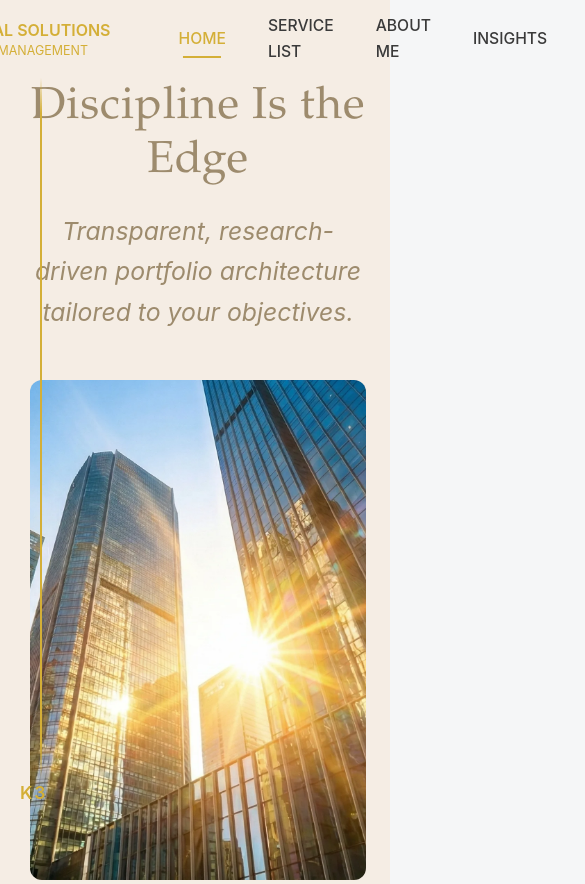
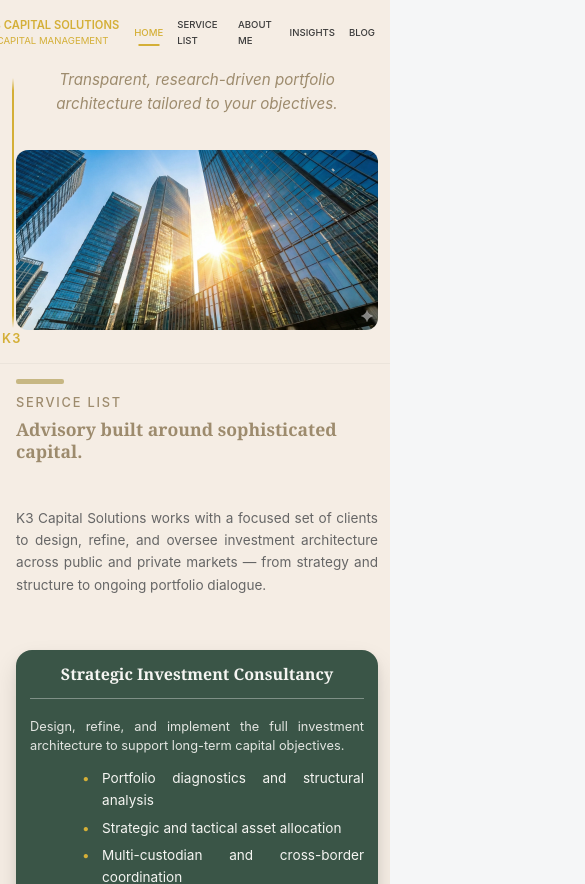
Before and after one commit to indarss/K3CapitalSolutions, a Next.js app: page / in a window 390 px wide. Shown: the top 884 px of the page, 585 px wide, since content can reach past the window. Built offline with nearby package versions, Linux system fonts and the light colour scheme.

Commit message:
blog cleanups and compatibility with cell fixes
blog cleanups and compatibility with cell fixes

```diff
--- a/app/globals.css
+++ b/app/globals.css
@@ -352,6 +352,11 @@ section#blog h3 {
 
 section#blog p,
 section#blog .meta {
+  color: #555;
+}
+
+section#blog ul li,
+section#blog ol li {
   color: #555;
 }
 
@@ -1243,16 +1248,478 @@ section#about .profile-photo-caption {
 }
 
 @media (max-width: 768px) {
-  .hero.rockco-hero {
-    padding: 70px 0 70px;
+  /* ===== LAYOUT & SPACING ===== */
+  .container {
+    padding: 0 16px;
+    padding-left: 22px;
+    max-width: 100%;
   }
 
+  body {
+    font-size: 15px;
+  }
+
+  /* ===== NAVIGATION ===== */
+  .nav-inner {
+    gap: 20px;
+    padding-left: 16px;
+  }
+
+  .brand {
+    margin-left: -50px;
+  }
+
+  .brand-name {
+    font-size: 0.85rem;
+  }
+
+  .brand-tagline {
+    font-size: 0.65rem;
+  }
+
+  .nav-links {
+    gap: 14px;
+    flex: 1;
+  }
+
+  .nav-links a {
+    font-size: 0.75rem;
+    padding: 0 6px;
+  }
+
+  /* ===== SIDEBAR ===== */
+  .sidebar-k3 {
+    width: 50px;
+  }
+
+  .sidebar-line {
+    margin-left: 20px;
+    height: 400px;
+  }
+
+  .sidebar-text {
+    margin-left: 5px;
+    font-size: 0.9rem;
+    top: calc(var(--nav-height) + 80px);
+  }
+
+  /* ===== HERO SECTION ===== */
+  .hero.rockco-hero {
+    padding: 50px 0 40px;
+    margin-top: -80px;
+  }
+
+  .hero-title {
+    font-size: clamp(1.8rem, 5vw, 2.2rem);
+    margin-bottom: 16px;
+  }
+
+  .hero-subtext {
+    font-size: 1.1rem;
+    margin-bottom: 24px;
+  }
+
+  .hero-image {
+    height: 300px;
+  }
+
+  .highlight-bar {
+    width: 32px;
+  }
+
+  /* ===== SERVICES SECTION ===== */
+  .services-section {
+    padding: 20px 0 80px;
+  }
+
+  .services-title {
+    font-size: clamp(1.5rem, 4vw, 1.8rem);
+  }
+
+  .services-intro {
+    font-size: 0.9rem;
+    margin-top: 20px;
+  }
+
+  .services-grid {
+    grid-template-columns: 1fr;
+    gap: 20px;
+  }
+
+  .service-card--color {
+    padding: 20px;
+  }
+
+  .service-card--color h3 {
+    font-size: 1.3rem;
+  }
+
+  .service-card--color p {
+    font-size: 0.9rem;
+  }
+
+  /* ===== HERO CONTENT LAYOUT ===== */
+  div[style*="display: flex"][style*="gap: 60px"] {
+    gap: 30px !important;
+    flex-direction: column !important;
+  }
+
+  /* ===== PROFILE SECTION ===== */
   .profile-photo {
-    width: 200px;
+    width: 180px;
+    height: 180px;
+  }
+
+  .profile-grid {
+    grid-template-columns: 1fr;
+    gap: 30px;
+  }
+
+  /* ===== INSIGHTS SECTION ===== */
+  .insights-grid {
+    grid-template-columns: 1fr;
+    gap: 20px;
+  }
+
+  /* ===== BLOG SECTION ===== */
+  section#blog {
+    padding-left: 0;
+  }
+
+  .blog-grid-latest {
+    grid-template-columns: 1fr;
+  }
+
+  .blog-grid-archive {
+    grid-template-columns: 1fr;
+  }
+
+  /* ===== BUTTONS ===== */
+  .btn {
+    padding: 10px 20px;
+    font-size: 0.9rem;
+  }
+
+  /* ===== TYPOGRAPHY ===== */
+  h1 {
+    font-size: clamp(1.8rem, 5vw, 2.4rem);
+  }
+
+  h2 {
+    font-size: clamp(1.4rem, 4vw, 1.8rem);
+  }
+
+  h3 {
+    font-size: 1.1rem;
+  }
+
+  p {
+    font-size: 0.95rem;
+    line-height: 1.6;
+  }
+
+  .hero-eyebrow {
+    font-size: 0.8rem;
+  }
+
+  /* ===== FOOTER ===== */
+  .footer-grid {
+    grid-template-columns: 1fr;
+    gap: 24px;
+  }
+
+  .footer {
+    padding: 30px 0 20px;
+  }
+
+  .footer-logo {
+    width: 140px;
+  }
+}
+
+@media (max-width: 640px) {
+  /* ===== EXTRA SMALL DEVICES ===== */
+  .container {
+    padding: 0 12px;
+    padding-left: 18px;
+  }
+
+  /* ===== NAVIGATION ===== */
+  .nav-wrapper {
+    height: 70px;
+  }
+
+  .nav-inner {
+    gap: 12px;
+    padding-left: 12px;
+  }
+
+  .brand {
+    margin-left: -40px;
+  }
+
+  .brand-name {
+    font-size: 0.75rem;
+  }
+
+  .brand-tagline {
+    font-size: 0.6rem;
+  }
+
+  .nav-links {
+    gap: 8px;
+  }
+
+  .nav-links a {
+    font-size: 0.65rem;
+    padding: 0 4px;
+  }
+
+  /* ===== SIDEBAR ===== */
+  .sidebar-k3 {
+    width: 40px;
+  }
+
+  .sidebar-line {
+    margin-left: 15px;
+    height: 300px;
+  }
+
+  .sidebar-text {
+    font-size: 0.8rem;
+    margin-left: 2px;
+  }
+
+  /* ===== HERO ===== */
+  .hero.rockco-hero {
+    padding: 40px 0 30px;
+    margin-top: -70px;
+  }
+
+  .hero-title {
+    font-size: clamp(1.4rem, 5vw, 1.8rem);
+    margin-bottom: 12px;
+  }
+
+  .hero-subtext {
+    font-size: 0.95rem;
+    margin-bottom: 20px;
+  }
+
+  .hero-image {
     height: 200px;
   }
 
-  section#blog {
-    padding-left: 0;
+  /* ===== SERVICES ===== */
+  .services-section {
+    padding: 15px 0 60px;
+  }
+
+  .services-title {
+    font-size: clamp(1.2rem, 4vw, 1.5rem);
+  }
+
+  .services-intro {
+    font-size: 0.85rem;
+    margin-top: 15px;
+  }
+
+  .service-card--color {
+    padding: 16px;
+    margin-bottom: 10px;
+  }
+
+  .service-card--color h3 {
+    font-size: 1.1rem;
+    margin-bottom: 8px;
+  }
+
+  .service-card--color p {
+    font-size: 0.85rem;
+    line-height: 1.5;
+  }
+
+  .service-card-list {
+    font-size: 0.85rem;
+  }
+
+  /* ===== TYPOGRAPHY ===== */
+  h1 {
+    font-size: clamp(1.4rem, 4vw, 1.8rem);
+    margin-bottom: 0.5em;
+  }
+
+  h2 {
+    font-size: clamp(1.2rem, 3.5vw, 1.5rem);
+  }
+
+  h3 {
+    font-size: 1rem;
+  }
+
+  p {
+    font-size: 0.9rem;
+    line-height: 1.55;
+  }
+
+  /* ===== FORMS ===== */
+  input[type="text"],
+  input[type="email"],
+  textarea {
+    font-size: 16px !important;
+    padding: 10px 12px !important;
+  }
+
+  /* ===== PROFILE ===== */
+  .profile-photo {
+    width: 150px;
+    height: 150px;
+  }
+
+  /* ===== BUTTONS ===== */
+  .btn {
+    padding: 9px 18px;
+    font-size: 0.85rem;
+    width: 100%;
+  }
+
+  .hero-actions {
+    flex-direction: column;
+    gap: 10px;
+  }
+
+  /* ===== SPACING ===== */
+  section {
+    padding: 40px 0 60px;
+  }
+
+  .hero-grid {
+    gap: 20px;
+  }
+
+  /* ===== FOOTER ===== */
+  .footer {
+    padding: 25px 0 15px;
+  }
+
+  .footer-logo {
+    width: 120px;
+  }
+
+  footer p {
+    font-size: 0.85rem;
   }
 }
+
+@media (max-width: 480px) {
+  /* ===== PHONES ONLY ===== */
+  .container {
+    padding: 0 12px;
+    padding-left: 16px;
+  }
+
+  /* ===== NAVIGATION ===== */
+  .nav-wrapper {
+    height: 65px;
+  }
+
+  .brand {
+    margin-left: -30px;
+  }
+
+  .brand-name {
+    font-size: 0.7rem;
+  }
+
+  .nav-links a {
+    font-size: 0.6rem;
+    padding: 0 3px;
+  }
+
+  /* ===== SIDEBAR ===== */
+  .sidebar-k3 {
+    width: 35px;
+  }
+
+  .sidebar-line {
+    margin-left: 12px;
+    height: 250px;
+  }
+
+  /* ===== MAIN CONTENT ===== */
+  .hero.rockco-hero {
+    padding: 35px 0 25px;
+  }
+
+  .hero-title {
+    font-size: clamp(1.2rem, 4vw, 1.6rem);
+  }
+
+  .hero-image {
+    height: 180px;
+  }
+
+  .services-title {
+    font-size: clamp(1.1rem, 3vw, 1.3rem);
+  }
+
+  h1 {
+    font-size: clamp(1.2rem, 3vw, 1.6rem);
+  }
+
+  h2 {
+    font-size: clamp(1.1rem, 3vw, 1.3rem);
+  }
+
+  p {
+    font-size: 0.9rem;
+  }
+
+  /* ===== BUTTONS ===== */
+  .btn {
+    padding: 8px 16px;
+    font-size: 0.8rem;
+  }
+
+  /* ===== SPACING REDUCTION ===== */
+  section {
+    padding: 30px 0 45px;
+  }
+
+  .services-section {
+    padding: 15px 0 50px;
+  }
+
+  .service-card--color {
+    padding: 14px;
+  }
+
+  .service-card--color h3 {
+    font-size: 1rem;
+  }
+
+  .service-card--color p {
+    font-size: 0.8rem;
+  }
+
+  /* ===== FORMS ===== */
+  input,
+  textarea {
+    font-size: 16px !important;
+    padding: 10px !important;
+  }
+
+  /* ===== FOOTER ===== */
+  .footer {
+    padding: 20px 0 12px;
+  }
+
+  footer p,
+  footer a {
+    font-size: 0.8rem;
+  }
+
+  .footer-logo {
+    width: 100px;
+  }
+}
--- a/app/layout.jsx
+++ b/app/layout.jsx
@@ -9,6 +9,7 @@ export const metadata = {
   icons: {
     icon: "/favicon.svg",
   },
+  viewport: "width=device-width, initial-scale=1.0, maximum-scale=5.0",
 };
 
 export default function RootLayout({ children }) {
```
Also changed, not shown: app/blog/[slug]/page.jsx (+12 -8 lines), app/blog/blog-content.jsx (+4 -4 lines), 1 other file (tests, documents, lock files or other folders).
